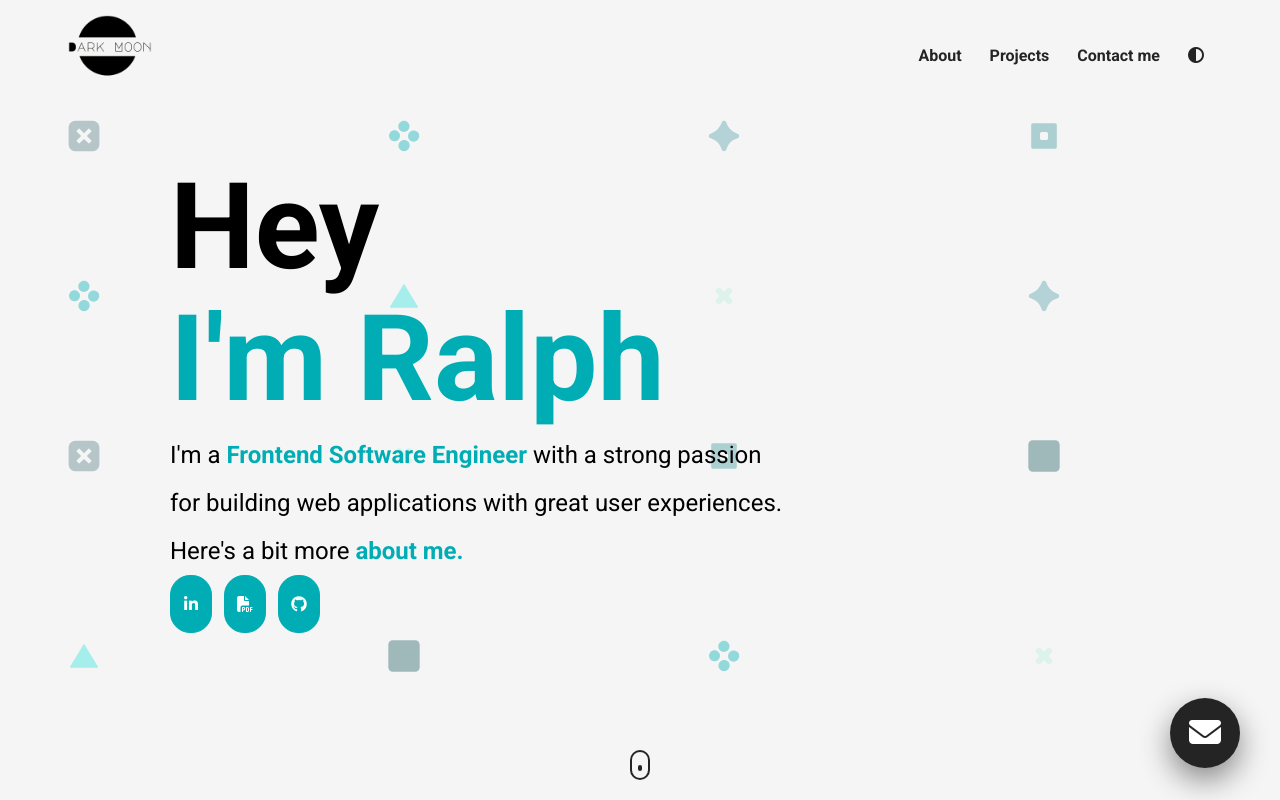
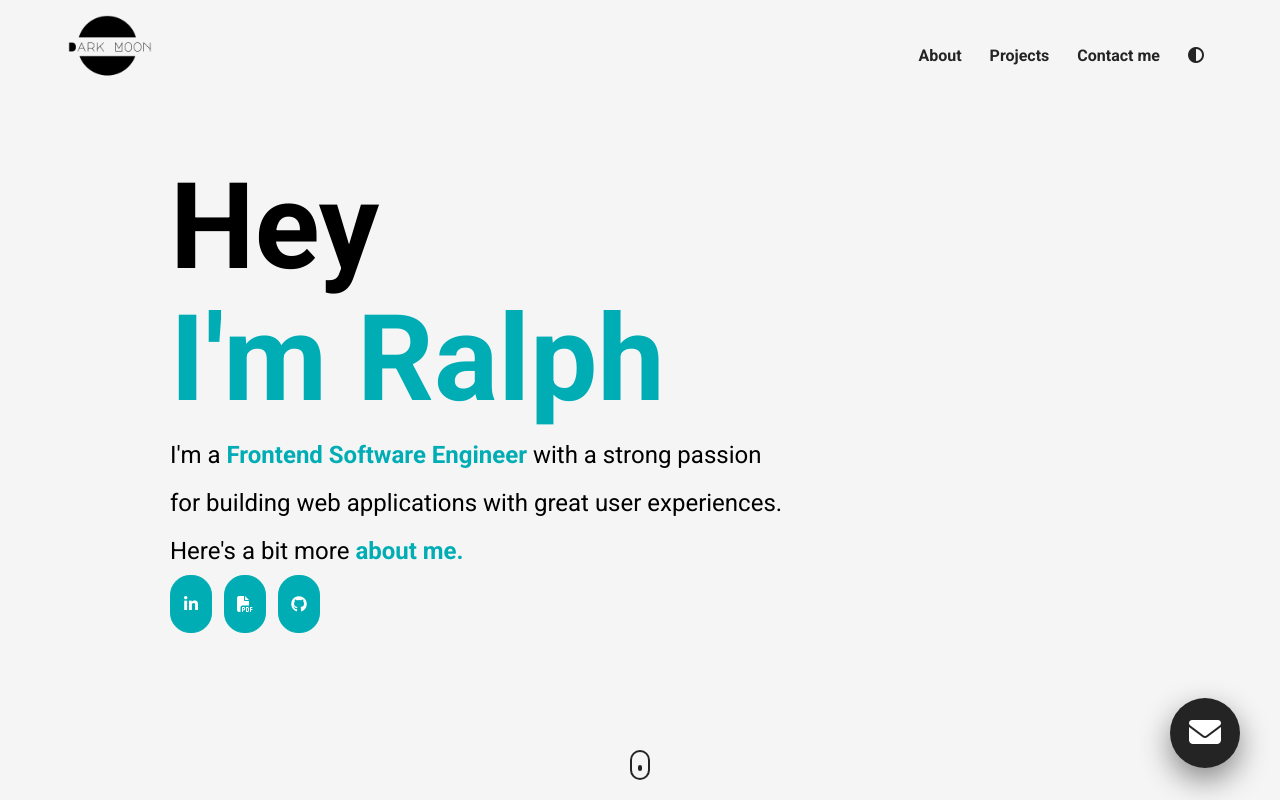
Before and after one commit to NyxRalph/E-portfolio-, a plain HTML site: page index.html in a window 1280 px wide. Shown: the top 800 px of the page. Drawn offline with nearby package versions, Linux system fonts and the light colour scheme.

Commit message:
cleaning

```diff
--- a/index.html
+++ b/index.html
@@ -158,22 +158,6 @@
             </div>
 
         </div>
-        <img src="./assets/dotx.svg" class="shape shape--0">
-        <img src="./assets/cross.svg" class="shape shape--1">
-        <img src="./assets/crossfit.svg" class="shape shape--2">
-        <img src="./assets/square cross.svg" class="shape shape--3">
-        <img src="./assets/square hole.svg" class="shape shape--4">
-        <img src="./assets/square.svg" class="shape shape--5">
-        <img src="./assets/triangle.svg" class="shape shape--6">
-        <img src="./assets/dotx.svg" class="shape shape--7">
-        <img src="./assets/cross.svg" class="shape shape--8">
-        <img src="./assets/crossfit.svg" class="shape shape--9">
-        <img src="./assets/square cross.svg" class="shape shape--10">
-        <img src="./assets/square hole.svg" class="shape shape--11">
-        <img src="./assets/dotx.svg" class="shape shape--12">
-        <img src="./assets/triangle.svg" class="shape shape--13">
-        <img src="./assets/cross.svg" class="shape shape--14">
-        <img src="./assets/square.svg" class="shape shape--15">
 
 
 
```
